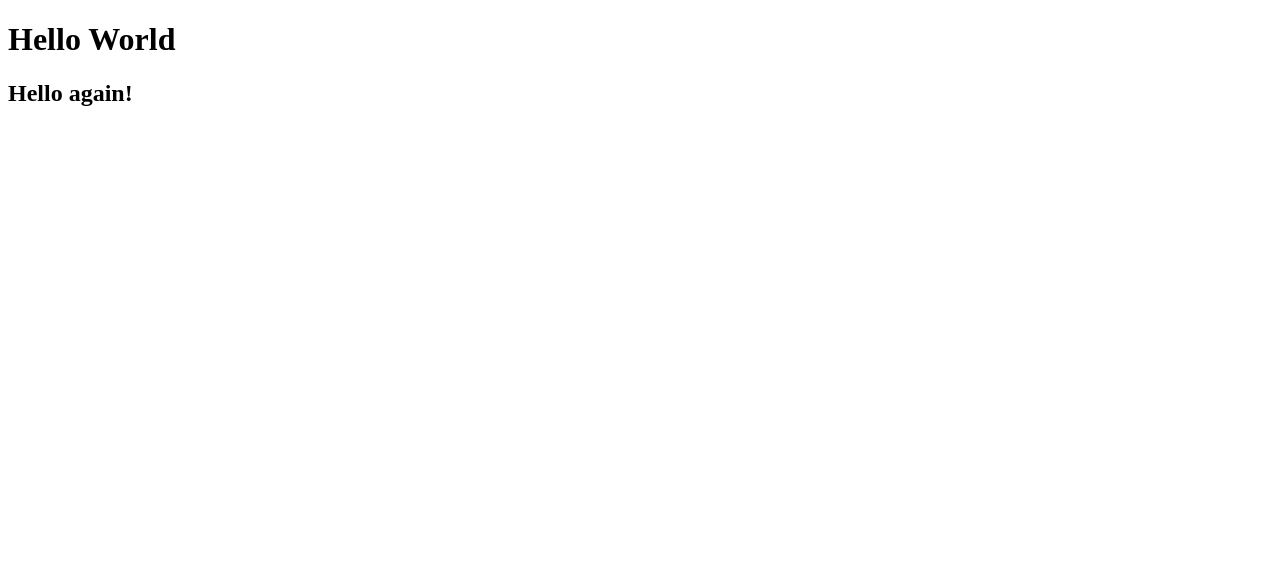
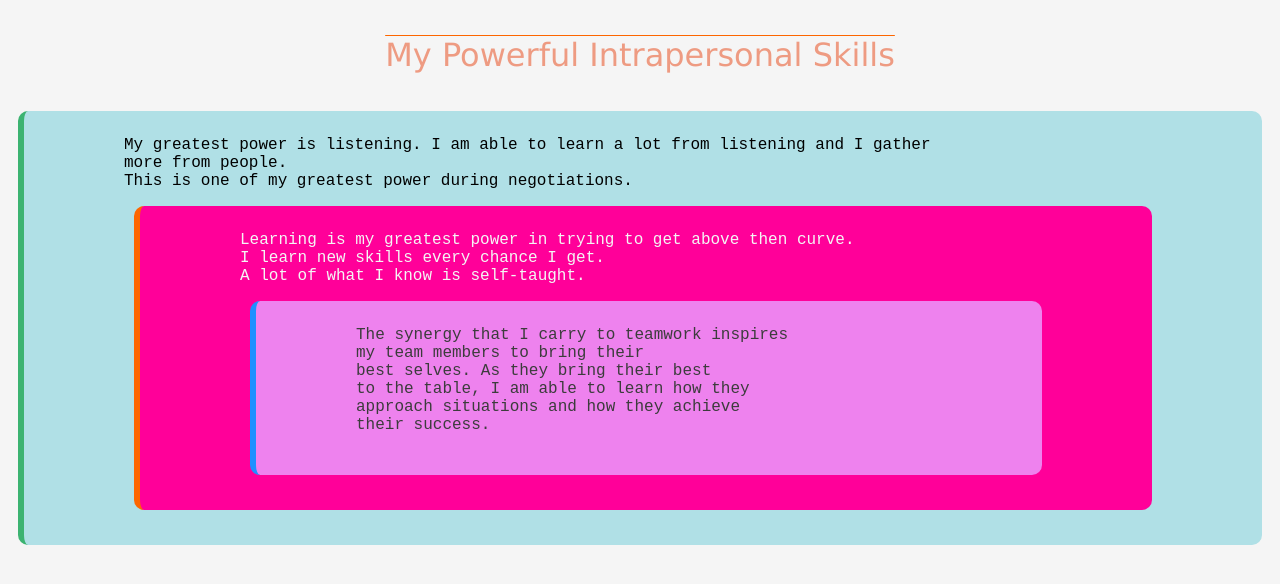
Before and after one commit to Evetechie/Portfolio, a plain HTML site: page index.html in a window 1280 px wide. Drawn offline with Linux system fonts and the light colour scheme.

Commit message:
Add files via upload

```diff
--- a/index.html
+++ b/index.html
@@ -1,5 +1,70 @@
 <!DOCTYPE html>
-<h1>Hello World
+<!DOCTYPE html>
+<html>
+<head>
+    <title>A Power House</title>
+    <meta charset="utf-8">
+    <meta name="viewport" content="width=device-width,initial-scale=1.0">
 
-</h1>
-<h2>Hello again!</h2>
+    <style>
+    body{
+        background-color:whitesmoke;
+        background-size:cover;
+        white-space: nowrap;
+
+    }
+    h1{
+text-decoration: overline #FD6600 solid 1px;
+text-align: center;
+font-family : Verdana, Geneva, Tahoma, sans-serif;
+font-weight :normal;
+text-transform : capitalize;
+color: rgb(238, 155, 130);
+text-shadow:none;
+padding: 15px 25px;
+}
+.listening {
+
+    background-color:powderblue ;
+    color; black ;
+    border-radius:10px ;
+    margin:10px ;
+    border-left: 6px solid mediumseagreen;
+    font-family:'Courier New', Courier, monospace;
+    padding: 25px 100px;
+    width:auto;
+    color: hsla(9 100% 64% 1);
+}
+.learning{
+    background-color:#FF0099;
+    color; black ;
+    border-radius:10px ;
+    margin:10px ;
+    border-left: 6px solid #FD6600;
+    font-family:'Courier New', Courier, monospace;
+    padding: 25px 100px;
+    width:auto;
+    color:whitesmoke;
+}
+.team{
+    background-color:violet ;
+    color; tomato ;
+    border-radius:10px ;
+    margin:10px ;
+    border-left: 6px solid dodgerblue;
+    font-family:'Courier New', Courier, monospace;
+    padding: 25px 100px;
+    width:auto;
+    color: rgb(60 60 60);
+}
+}
+}
+    </style>
+
+</head>
+<h1>My powerful intrapersonal skills</h1>
+
+<div id="article" class="listening">My greatest power is listening. I am able to learn a lot from listening and I gather <br>more from people.<br> This is one of my greatest power during negotiations. </p>
+<div id="aside" class="learning">Learning is my greatest power in trying to get above then curve. <br>I learn new skills every chance I get.<br> A lot of what I know is self-taught.</p>
+<div id="section" class="team">The synergy that I carry to teamwork inspires<br> my team members to bring their<br> best selves. As they bring their best<br> to the table, I am able to learn how they<br> approach situations and how they achieve<br> their success.</p>
+</html>
```
